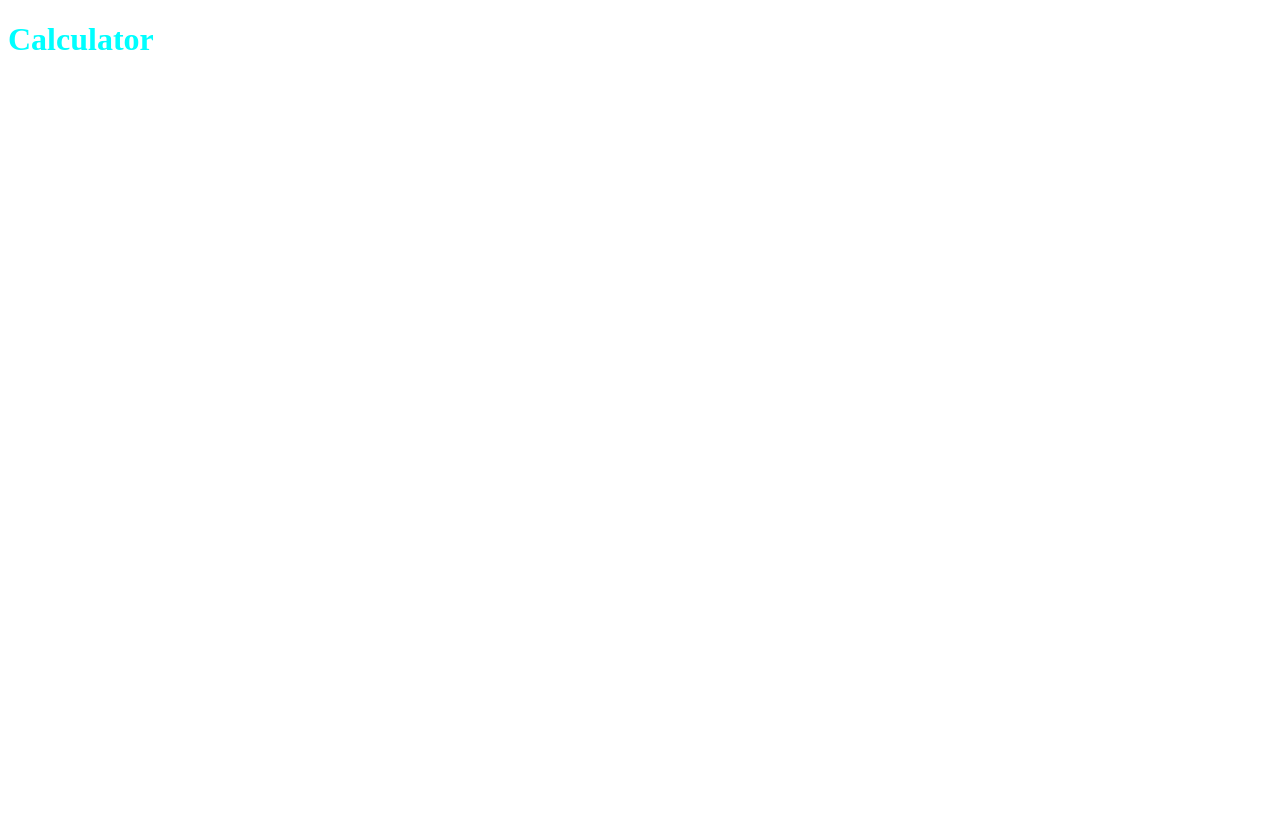
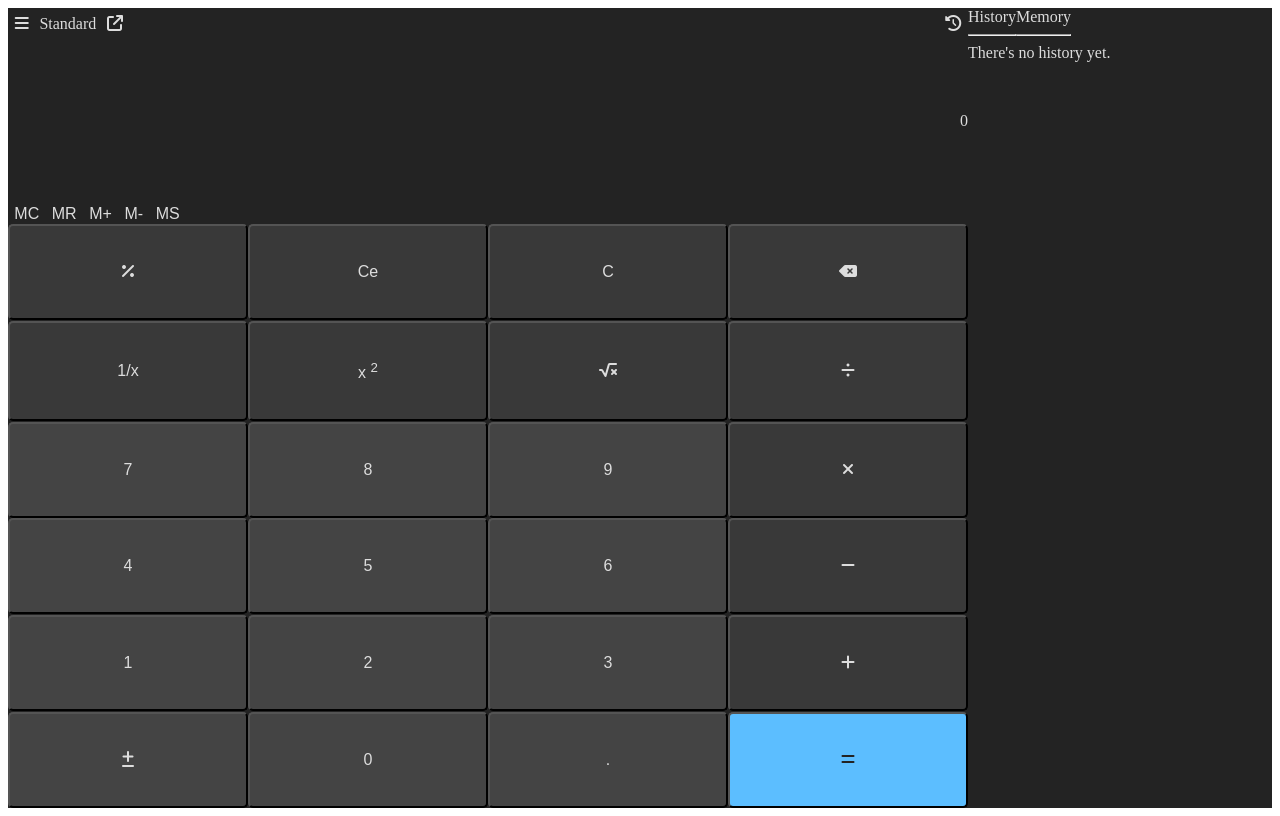
Before and after one commit to turnde/calculator, a plain HTML site: page index.html in a window 1280 px wide. Drawn offline with Linux system fonts and the light colour scheme.

Commit message:
Added CSS

```diff
--- a/index.html
+++ b/index.html
@@ -1,12 +1,107 @@
-<!DOCTYPE html>
+<!doctype html>
 <html lang="en">
-<head>
-    <meta charset="UTF-8">
-    <meta name="viewport" content="width=device-width, initial-scale=1.0">
+  <head>
+    <meta charset="UTF-8" />
+    <meta name="viewport" content="width=device-width, initial-scale=1.0" />
+
+    <link rel="stylesheet" href="https://cdnjs.cloudflare.com/ajax/libs/font-awesome/6.5.2/css/all.min.css">
     <link rel="stylesheet" href="style.css">
     <title>Calculator</title>
-</head>
-<body>
-    <h1>Calculator</h1>
-</body>
+  </head>
+  <body>
+    <!-- Calculator  -->
+    <div class="calculator d-flex">
+      <main>
+        <header>
+          <nav class="d-flex justify-between">
+            <div>
+              <button class="nav-icon">
+                <i class="fa-solid fa-bars"></i>
+              </button>
+              <span>Standard</span>
+              <button class="nav-icon">
+                <i class="fa-solid fa-arrow-up-right-from-square"></i>
+              </button>
+            </div>
+            <button id="" class="nav-icon">
+              <i class="fa-solid fa-clock-rotate-left"></i>
+            </button>
+          </nav>
+          <div id="screen">0</div>
+          <div class="d-flex link-group">
+            <button class="link-btn disabled" id="MC">MC</button>
+            <button class="link-btn disabled" id="MR">MR</button>
+            <button class="link-btn link-highlight" id="M+">M+</button>
+            <button class="link-btn link-highlight" id="M-">M-</button>
+            <button class="link-btn link-highlight" id="MS">MS</button>
+          </div>
+        </header>
+
+        <div class="button-group">
+          <div class="grid-col-4">
+            <button class="btn" id="divide">
+              <i class="fa-solid fa-percent"></i>
+            </button>
+            <button class="btn" id="clearEntry">Ce</button>
+            <button class="btn" id="clear">C</button>
+            <button class="btn" id="delete">
+              <i class="fa-solid fa-delete-left"></i>
+            </button>
+          </div>
+          <div class="grid-col-4">
+            <button class="btn">1/x</button>
+            <button class="btn">x <sup>2</sup></button>
+            <button class="btn">
+              <i class="fa-solid fa-square-root-variable"></i>
+            </button>
+            <button class="btn"><i class="fa-solid fa-divide"></i></button>
+          </div>
+          <div class="grid-col-4">
+            <button class="btn number-btn">7</button>
+            <button class="btn number-btn">8</button>
+            <button class="btn number-btn">9</button>
+
+            <button class="btn"><i class="fa-solid fa-xmark"></i></button>
+          </div>
+          <div class="grid-col-4">
+            <button class="btn number-btn">4</button>
+            <button class="btn number-btn">5</button>
+            <button class="btn number-btn">6</button>
+            <button class="btn"><i class="fa-solid fa-minus"></i></button>
+          </div>
+          <div class="grid-col-4">
+            <button class="btn number-btn">1</button>
+            <button class="btn number-btn">2</button>
+            <button class="btn number-btn">3</button>
+            <button class="btn"><i class="fa-solid fa-plus"></i></button>
+          </div>
+
+          <div class="grid-col-4">
+            <button class="btn number-btn">
+              <i class="fa-solid fa-plus-minus"></i>
+            </button>
+            <button class="btn number-btn">0</button>
+            <button class="btn number-btn">.</button>
+            <button class="btn highlight-btn">
+              <i class="fa-solid fa-equals"></i>
+            </button>
+          </div>
+        </div>
+      </main>
+      <!-- Calculator History  -->
+      <div id="previous">
+        <nav class="d-flex">
+          <div class="history active">
+            History
+            <hr />
+          </div>
+          <div class="memory">
+            Memory
+            <hr />
+          </div>
+        </nav>
+        There's no history yet.
+      </div>
+    </div>
+  </body>
 </html>
--- a/style.css
+++ b/style.css
@@ -1,4 +1,98 @@
-h1 {
-    color:aqua;
+:root {
+    --highlight: rgb(92,190,255);
+    --highlight-hover: rgba(92,190,255,0.9);
+
+    --light-gray: rgb(221,221,221);
+    --gray: gray;
+    --dark-gray:rgb(35,35,35);
+
+    --lighten-10:rgba(255,255,255,0.1);
+    --lighten-15:rgba(255,255,255,0.15);
+
+--fs-h1: clamp(3rem, 2.5652rem +2.1739vi,4.25rem);
+--fs-h3: clamp(1.25rem, 1.0326rem +1.087vi,1.875rem);
+--fs-sm: 0.6rem;
+
+    --border-radius: 5px;
 
 }
+{
+    margin: 0;
+    padding: 0;
+}
+.d-flex {
+    display:flex;
+}
+.justify-between {
+    justify-content: space-between;
+}
+main {
+    width: 75vw;
+}
+.grid-col-4 {
+    display: grid;
+    grid-template-columns: repeat(4, 1fr);
+}
+header {
+height: 27vh;
+display: flex;
+flex-direction: column;
+justify-content: space-between;
+}
+.button-group {
+    height: 73vh;
+    display: grid;
+}
+#screen {
+    margin-left: auto;
+    font-size: var(--fs-h1);
+}
+.calculator {
+background-color: var(--dark-gray);
+color: var(--light-gray);
+}
+.nav-icon {
+    background-color: transparent;
+    border: none;
+    padding: 0.4rem;
+}
+button {
+    color: var(--light-gray);
+    cursor: pointer;
+    border-radius: var(--border-radius);
+    font-size: var(--fs-h3);
+    margin: 0.3px;
+}
+.btn {
+    background-color: var(--lighten-10);
+    color: var(--light-gray);
+}
+.btn:hover {
+    background-color: var(--lighten-15);
+}
+.link-btn {
+    background-color: transparent;
+    border: none;
+}
+.highlight-btn {
+    background-color: var(--highlight);
+    color: var(--dark-gray);
+}
+.highlight-btn:hover {
+    background-color: var(--highlight-hover);
+}
+.number-btn {
+    background-color: var(--lighten-15);
+}
+.number-btn:hover {
+    background-color: var(--lighten-10);
+}
+
+@media (width < 768px ) {
+    main {
+        width: 100vw;
+    }
+    #previous {
+        display: none;
+    }
+}
```
